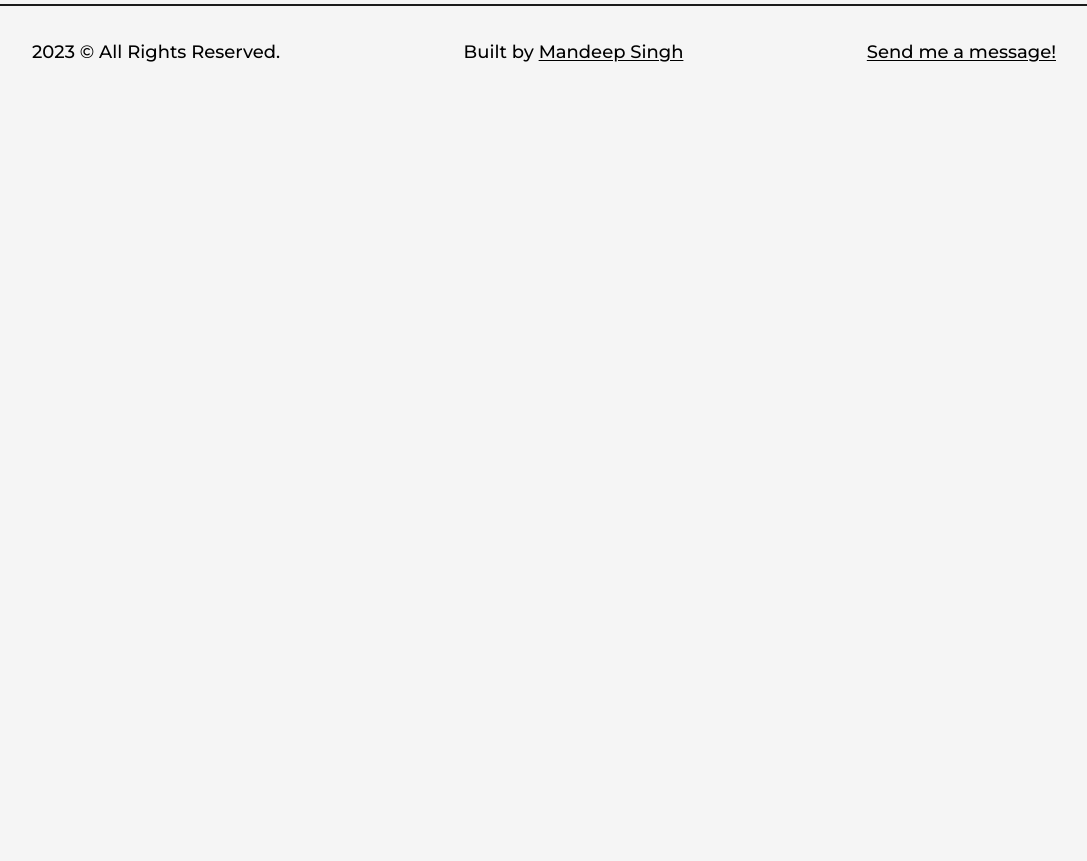
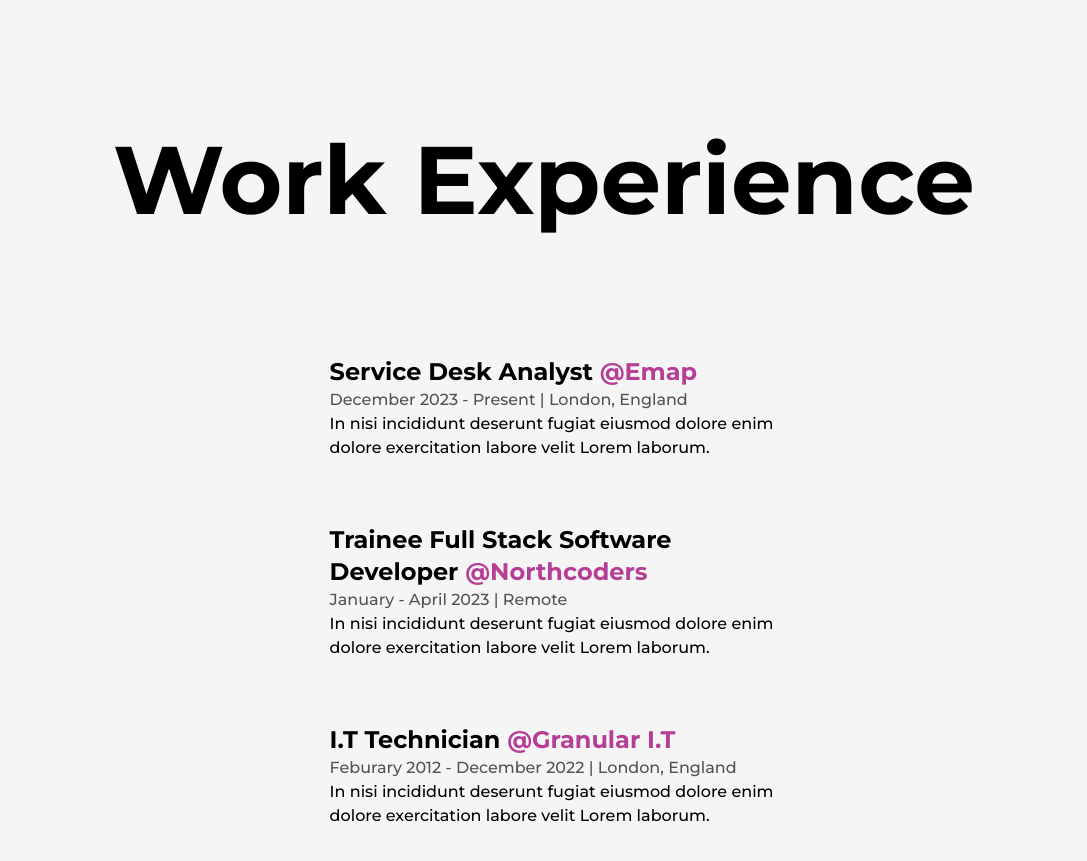
Before and after one commit to mandeep-s1ngh/portfolio-website, a Next.js app: page /about in a window 1280 px wide. Shown: the part 2280-3141 px from the top of the page, without its empty margins (96-1183 px from the left). Before the commit the page ends 2378 px from the top, so only its background shows below. Built offline with nearby package versions, Linux system fonts and the light colour scheme.

Commit message:
start experience section on about page

```diff
--- a/app/about/page.js
+++ b/app/about/page.js
@@ -3,6 +3,7 @@ import Layout from "@/components/Layout";
 import Image from "next/image";
 import ProfilePic from "../../public/images/profile/profile-pic-1.png";
 import Skills from "@/components/Skills";
+import Experience from "@/components/Experience";
 
 export const metadata = {
   title: "Mandeep Singh | About Page",
@@ -80,6 +81,7 @@ export default function Page() {
           </div>
         </div>
         <Skills />
+        <Experience />
       </Layout>
     </main>
   );
--- /dev/null
+++ b/components/Experience.js
@@ -0,0 +1,64 @@
+import React from "react";
+
+const Details = ({ position, company, companyLink, time, address, work }) => {
+  return (
+    <li className="my-8 first:mt-0 last:mb-0 w-[60%] mx-auto flex flex-col items-center justify-between">
+      <div>
+        <h3 className="capitalize font-bold text-2xl">
+          {position}&nbsp;
+          <a
+            href={companyLink}
+            target="_blank"
+            className="text-primary capitalize"
+          >
+            @{company}
+          </a>
+        </h3>
+        <span className="capitalize font-medium text-dark/75">
+          {time} | {address}
+        </span>
+        <p className="font-medium w-full">{work}</p>
+      </div>
+    </li>
+  );
+};
+
+const Experience = () => {
+  return (
+    <div className="my-64">
+      <h2 className="font-bold text-8xl mb-32 w-full text-center ">
+        Work Experience
+      </h2>
+
+      <div className="w-[75%] mx-auto relative">
+        <ul className="w-full flex flex-col items-start justify-between ml-4">
+          <Details
+            position="Service Desk Analyst"
+            company="Emap"
+            time="December 2023 - Present"
+            address="London, England"
+            work="In nisi incididunt deserunt fugiat eiusmod dolore enim dolore exercitation labore velit Lorem laborum."
+          />
+
+          <Details
+            position="Trainee Full Stack Software Developer"
+            company="Northcoders"
+            time="January - April 2023"
+            address="Remote"
+            work="In nisi incididunt deserunt fugiat eiusmod dolore enim dolore exercitation labore velit Lorem laborum."
+          />
+
+          <Details
+            position="I.T Technician"
+            company="Granular I.T"
+            time="Feburary 2012 - December 2022"
+            address="London, England"
+            work="In nisi incididunt deserunt fugiat eiusmod dolore enim dolore exercitation labore velit Lorem laborum."
+          />
+        </ul>
+      </div>
+    </div>
+  );
+};
+
+export default Experience;
```
